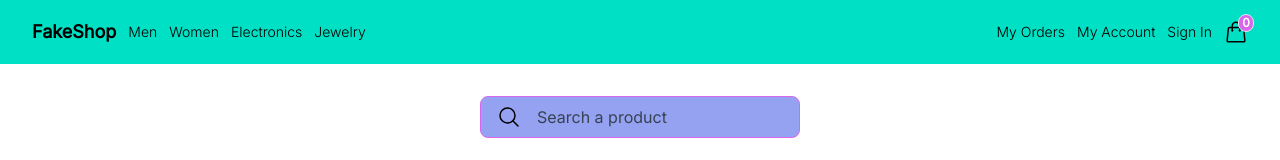
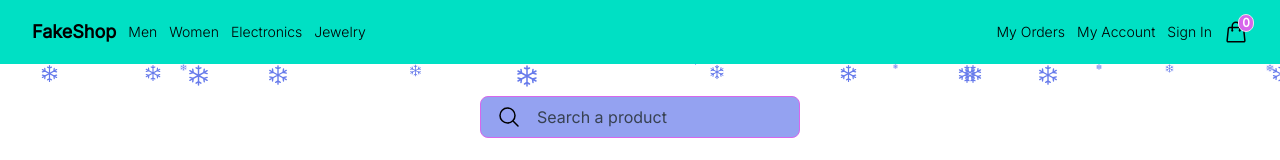
Before and after one commit to Vaxied/FakeShop, a React (Vite) app in the folder frontend/: page / in a window 1280 px wide. Shown: the top 160 px of the page. Built offline with nearby package versions, Linux system fonts and the light colour scheme; no server answers.

Commit message:
[FEATURE]: added snowfall animation feature

```diff
--- a/frontend/src/components/containers/Layout/index.tsx
+++ b/frontend/src/components/containers/Layout/index.tsx
@@ -4,6 +4,7 @@ import Navbar from '@components/features/navigation/Navbar'
 import CartSideMenu from '@components/features/sideMenu/CartSideMenu'
 import MainContainer from '@components/containers/MainContainer'
 import Footer from '@components/features/navigation/Footer'
+import SnowFall from '@components/features/fallingSnow/SnowFall'
 
 type props = { children: React.ReactNode }
 
@@ -18,6 +19,7 @@ function Layout({ children }: Readonly<props>) {
     if (!isCheckout) {
         return (
             <>
+                <SnowFall />
                 <Navbar />
                 <MainContainer>{children}</MainContainer>
                 <CartSideMenu />
--- /dev/null
+++ b/frontend/src/components/features/fallingSnow/SnowFall/index.tsx
@@ -0,0 +1,53 @@
+import Snowflake from '@components/icons/Snowflake'
+import { ReactElement, useEffect, useRef, useState } from 'react'
+
+type WindData = {
+    direction: 'right' | 'left'
+    strength: 'light' | 'strong'
+}
+function SnowFall() {
+    const snowParticles = useRef<ReactElement[] | null>([])
+    const particleNumber = 30
+    const [windState, setWindState] = useState<WindData>({
+        direction: 'right',
+        strength: 'light'
+    })
+
+    function createSnowFallArr() {
+        console.log('creating ARR')
+        for (let i = 0; i < particleNumber; i++) {
+            const data = gererateSnowParticleData()
+            snowParticles.current?.push(
+                <Snowflake key={i} data={data} windState={windState} />
+            )
+        }
+    }
+
+    function gererateSnowParticleData() {
+        const particleData = {
+            size: Math.floor(Math.random() * 24),
+            xCoordinate: Math.random() * window.innerWidth
+        }
+        return particleData
+    }
+    const changeWindDirection = () => {
+        const availableWindDirections = ['right', 'left']
+        const availableWindForces = ['light', 'strong']
+        const direction = availableWindDirections[Math.floor(Math.random() * 2)]
+        const strength = availableWindForces[Math.floor(Math.random() * 2)]
+
+        setWindState({ direction: direction, strength: strength } as WindData)
+    }
+    useEffect(() => {
+        const interval = setInterval(changeWindDirection, 5000)
+        return () => {
+            clearInterval(interval)
+        }
+    }, [])
+
+    if (!snowParticles.current?.length) createSnowFallArr()
+
+    return <>{snowParticles.current?.map(particle => particle)}</>
+}
+
+export default SnowFall
--- /dev/null
+++ b/frontend/src/components/icons/Snowflake/index.tsx
@@ -0,0 +1,146 @@
+import { useEffect, useRef, useState } from 'react'
+type SnowflakeProps = {
+    data: { size: number; xCoordinate: number }
+    windState: WindData
+}
+
+type WindData = {
+    direction: 'right' | 'left'
+    strength: 'light' | 'strong'
+}
+
+function Snowflake(props: SnowflakeProps) {
+    const { windState } = props
+    let particleRef = useRef<HTMLDivElement>(null)
+    const [showSnowflake, setShowSnowflake] = useState(false)
+
+    const regenerateData = () => {
+        const size = generateSize()
+        const style = {
+            left: generateXCoord()
+        }
+        // console.log('setting new data')
+        setData({ ...data, size: size, style: style })
+        setShowSnowflake(false)
+        const delay = Math.random() * 3000
+        delayRender(delay)
+    }
+
+    const delayRender = (delay: number) =>
+        setTimeout(() => setShowSnowflake(true), delay)
+
+    const generateXCoord = () => {
+        return Math.floor(Math.random() * window.innerWidth)
+    }
+    const generateSize = () => {
+        return Math.floor(Math.random() * 25)
+    }
+
+    const [data, setData] = useState({
+        size: generateSize(),
+        style: { left: generateXCoord() }
+    })
+
+    // const changeDirection = (position: string) => {
+    //     // console.log(position)
+    //     const newPosition = parseInt(position.slice(0, position.length - 2))
+    //     // console.log(newPosition)
+    //     const direction = Math.random() < 0.5 ? -10 : 10
+    //     // console.log('newPosition: ', newPosition, 'direction: ', direction)
+    //     //
+    //     // console.log(newPosition + direction)
+    //     return `${newPosition + direction}px`
+    // }
+
+    const reachedBottom = () => {
+        return (
+            particleRef.current &&
+            particleRef.current.getBoundingClientRect().top > window.innerHeight
+        )
+    }
+
+    // console.log(reachedBottom())
+
+    // console.log(
+    //     'window: ',
+    //     window.innerHeight,
+    //     'particle: ',
+    //     particleRef.current?.getBoundingClientRect()
+    // )
+
+    // console.log(particleRef.current?.style.left)
+    const checkPosition = () => {
+        setTimeout(() => {
+            if (particleRef.current) {
+                // console.log(particleRef.current.style.left)
+                // particleRef.current.style.left = changeDirection(
+                //     particleRef.current.style.left
+                // )
+                if (reachedBottom()) {
+                    // console.log('regenerating')
+                    regenerateData()
+                }
+            }
+            requestAnimationFrame(checkPosition)
+        }, 500)
+    }
+
+    useEffect(() => {
+        requestAnimationFrame(checkPosition)
+        return () => {
+            cancelAnimationFrame(checkPosition as unknown as number)
+        }
+    }, [])
+
+    useEffect(() => {
+        if (showSnowflake) {
+            if (particleRef.current && reachedBottom()) {
+                particleRef.current.style.top = '0px'
+            }
+        }
+    }, [showSnowflake])
+
+    if (!showSnowflake) {
+        delayRender(Math.random() * 10000)
+        return null
+    }
+    const fallingAnimationSpeedClass =
+        data.size > 20
+            ? `animate-fall-fast-${windState.direction}-${windState.strength}`
+            : data.size > 10
+              ? `animate-fall-medium-${windState.direction}-${windState.strength}`
+              : `animate-fall-slow-${windState.direction}-${windState.strength}`
+
+    return (
+        <div
+            className={`w-[24px] h-[24px] snow-particle fixed z-20 ${fallingAnimationSpeedClass}`}
+            ref={particleRef}
+            style={
+                showSnowflake && {
+                    left: `${data.style.left}px`
+                }
+            }
+        >
+            <svg
+                width={data?.size}
+                height={data?.size}
+                strokeWidth='1.5'
+                viewBox='0 0 24 24'
+                fill='none'
+                xmlns='http://www.w3.org/2000/svg'
+                color='#000000'
+            >
+                <path
+                    d='M3 7L6.5 9M21 17L17.5 15M12 12L6.5 9M12 12L6.5 15M12 12V5M12 12V18.5M12 12L17.5 15M12 12L17.5 9M12 2V5M12 22V18.5M21 7L17.5 9M3 17L6.5 15M6.5 9L3 10M6.5 9L6 5.5M6.5 15L3 14M6.5 15L6 18.5M12 5L9.5 4M12 5L14.5 4M12 18.5L14.5 20M12 18.5L9.5 20M17.5 15L18 18.5M17.5 15L21 14M17.5 9L21 10M17.5 9L18 5.5'
+                    stroke=''
+                    strokeWidth='1.5'
+                    strokeLinecap='round'
+                    strokeLinejoin='round'
+                    className={`stroke-secondary`}
+                ></path>
+            </svg>{' '}
+        </div>
+    )
+}
+
+export default Snowflake
--- a/frontend/tailwind.config.js
+++ b/frontend/tailwind.config.js
@@ -10,12 +10,60 @@ export default {
                 container: '#aaf2e6',
                 triadic1: '#001ae0',
                 triadic2: '#c600e0',
-                complementary: '#e0001a',
+                complementary: '#e0001a'
             },
             fontFamily: {
-                sans: ['Inter', 'Roboto', 'Poppins', 'sans-serif'],
+                sans: ['Inter', 'Roboto', 'Poppins', 'sans-serif']
             },
-        },
+            keyframes: {
+                fall: {
+                    '0%': { transform: 'translateY(0)' },
+                    '100%': { transform: 'translateY(100vh)' }
+                },
+                windRight: {
+                    '0%': { translate: '0px' },
+                    '100%': { translate: '20vw' }
+                },
+                windLeft: {
+                    '0%': { translate: '0px' },
+                    '100%': { translate: '-20vw' }
+                },
+                lightwindRight: {
+                    '0%': { translate: '0px' },
+                    '100%': { translate: '5vw' }
+                },
+                lightwindLeft: {
+                    '0%': { translate: '0px' },
+                    '100%': { translate: '-5vw' }
+                }
+            },
+            animation: {
+                'fall-slow-right-light':
+                    'fall 20s linear infinite, lightwindRight 10s alternate infinite',
+                'fall-medium-right-light':
+                    'fall 10s linear infinite, lightwindRight 5s alternate infinite',
+                'fall-fast-right-light':
+                    'fall 5s linear infinite, lightwindRight 3s alternate infinite',
+                'fall-slow-left-light':
+                    'fall 20s linear infinite, lightwindLeft 10s alternate infinite',
+                'fall-medium-left-light':
+                    'fall 10s linear infinite, lightwindLeft 5s alternate infinite',
+                'fall-fast-left-light':
+                    'fall 5s linear infinite, lightwindLeft 3s alternate infinite',
+                'fall-slow-right-strong':
+                    'fall 20s linear infinite, windRight 10s alternate infinite',
+                'fall-medium-right-strong':
+                    'fall 10s linear infinite, windRight 5s alternate infinite',
+                'fall-fast-right-strong':
+                    'fall 5s linear infinite, windRight 3s alternate infinite',
+                'fall-slow-left-strong':
+                    'fall 20s linear infinite, windLeft 10s alternate infinite',
+                'fall-medium-left-strong':
+                    'fall 10s linear infinite, windLeft 5s alternate infinite',
+                'fall-fast-left-strong':
+                    'fall 5s linear infinite, windLeft 3s alternate infinite'
+            }
+        }
     },
-    plugins: [],
+    plugins: []
 }
```
